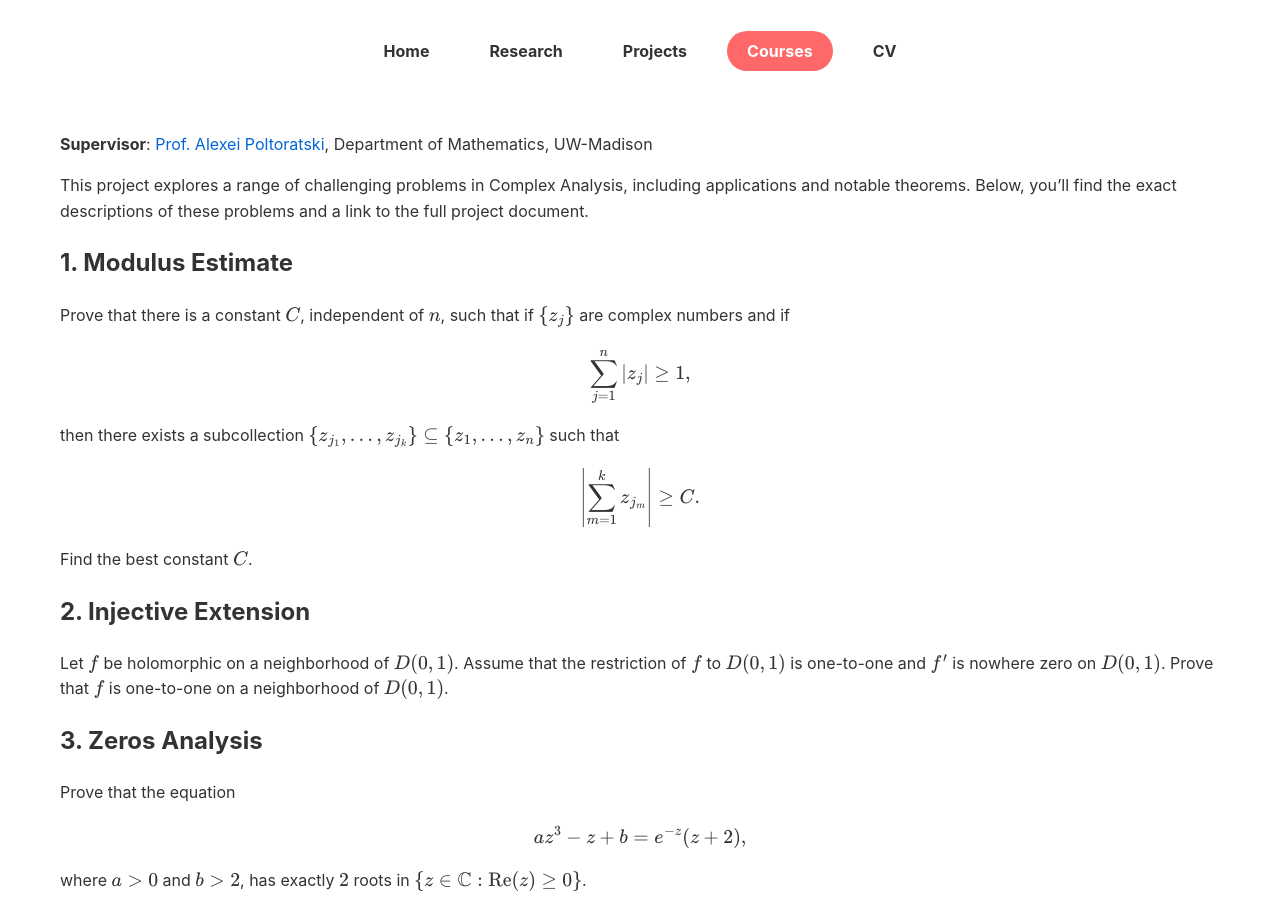
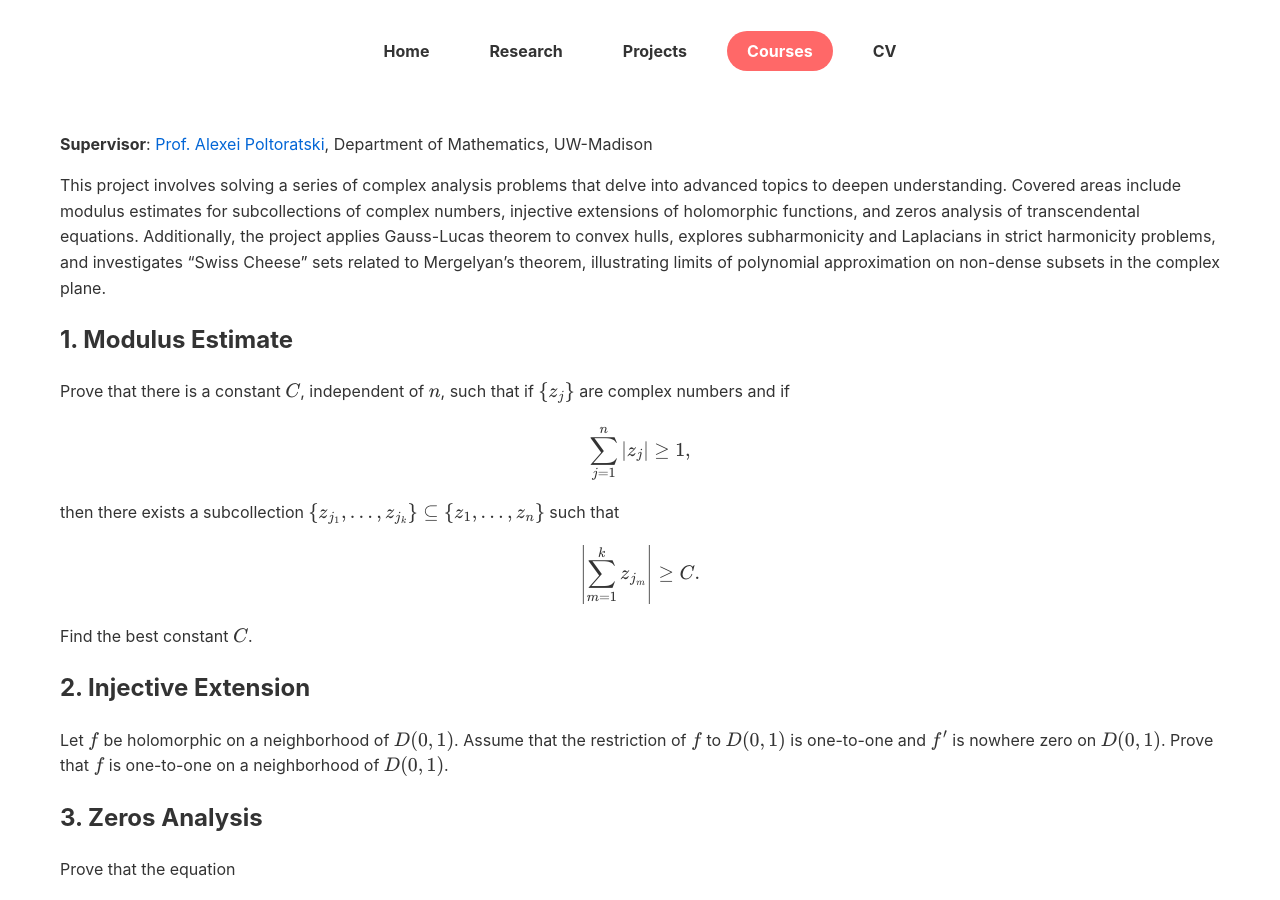
Before and after one commit to Yoon-1023/Yoon-1023.github.io, a Jekyll site: the page built from Courses/Complex/Selected.md, in a window 1280 px wide and 900 px high. Built offline with Jekyll 4.4.1, drawn with Linux system fonts in a browser that asks for light colours.

Commit message:
Update Selected.md

```diff
--- a/Courses/Complex/Selected.md
+++ b/Courses/Complex/Selected.md
@@ -6,7 +6,8 @@ permalink: /courses/selected/
 
 **Supervisor**: [Prof. Alexei Poltoratski](https://people.math.wisc.edu/~poltoratski/), Department of Mathematics, UW-Madison
 
-This project explores a range of challenging problems in Complex Analysis, including applications and notable theorems. Below, you’ll find the exact descriptions of these problems and a link to the full project document.
+This project involves solving a series of complex analysis problems that delve into advanced topics to deepen understanding. Covered areas include modulus estimates for subcollections of complex numbers, injective extensions of holomorphic functions, and zeros analysis of transcendental equations. Additionally, the project applies Gauss-Lucas theorem to convex hulls, explores subharmonicity and Laplacians in strict harmonicity problems, and investigates "Swiss Cheese" sets related to Mergelyan’s theorem, illustrating limits of polynomial approximation on non-dense subsets in the complex plane.
+
 
 ## 1. Modulus Estimate
 
```
